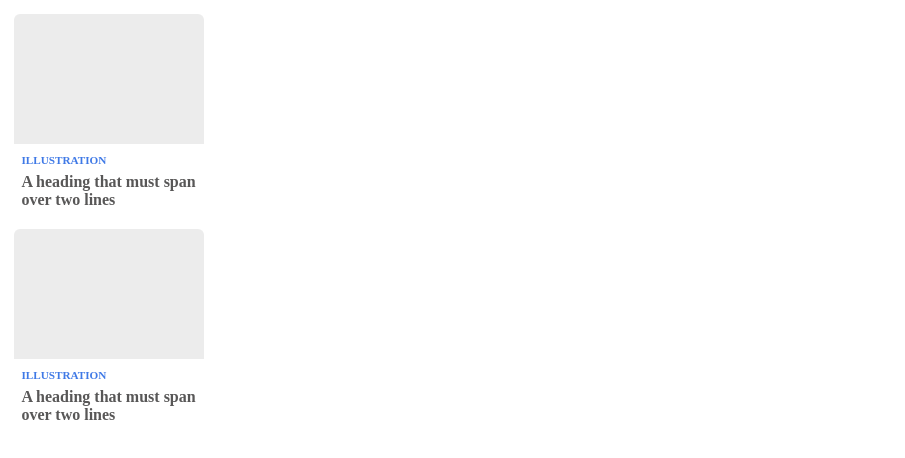
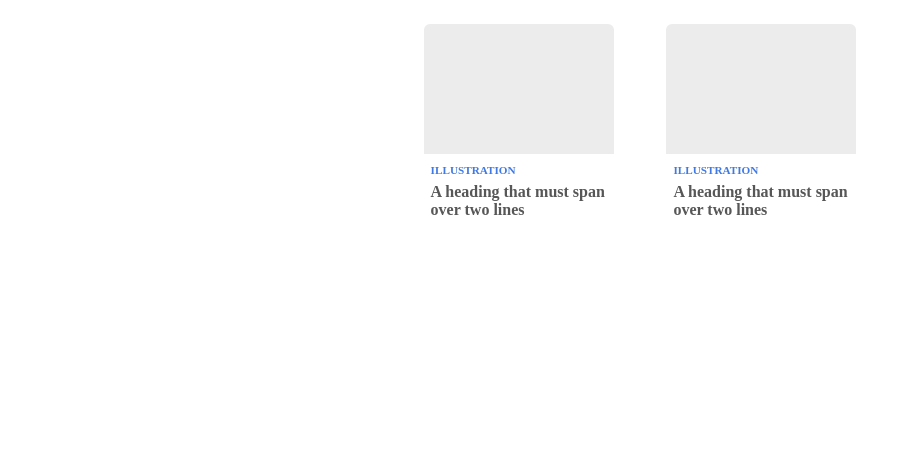
Before and after one commit to Exloz/C1-T2-GIT-Andres-Esteban-Lina, a plain HTML site: page card.html in a window 1280 px wide. Shown: the whole page, without its empty margins (0-905 px from the left). Drawn offline with Linux system fonts and the light colour scheme.

Commit message:
Added container rules to align the cards

```diff
--- a/card.css
+++ b/card.css
@@ -1,8 +1,16 @@
+.card-container {
+    display: flex;
+    flex-wrap: wrap;
+    gap: 20px;
+    justify-content: center;
+}
+
 .card {
     width: 190px;
     background: white;
     padding: 0.4em;
     border-radius: 6px;
+    margin: 10px;
 }
 
 .card-image {
```
